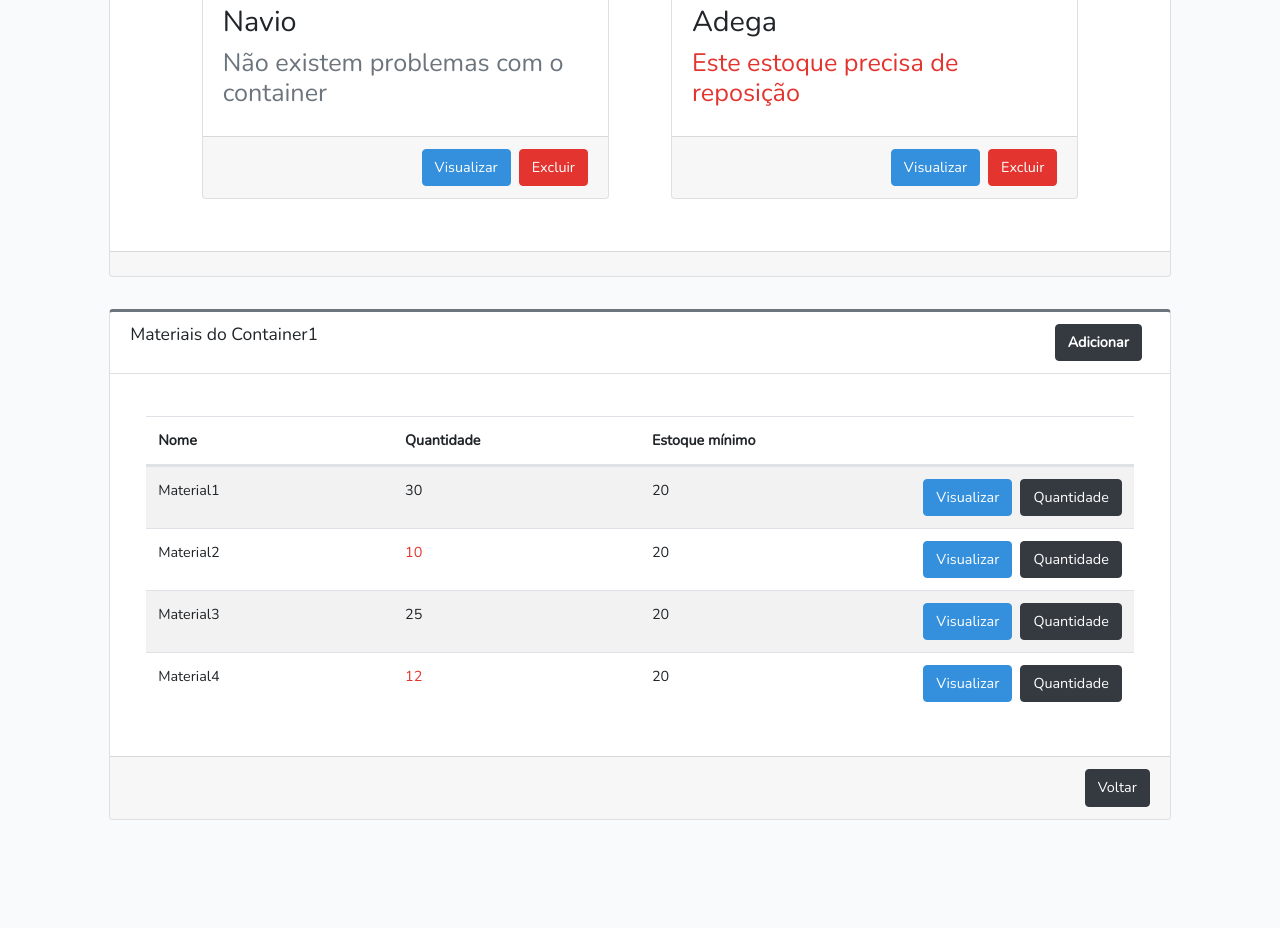
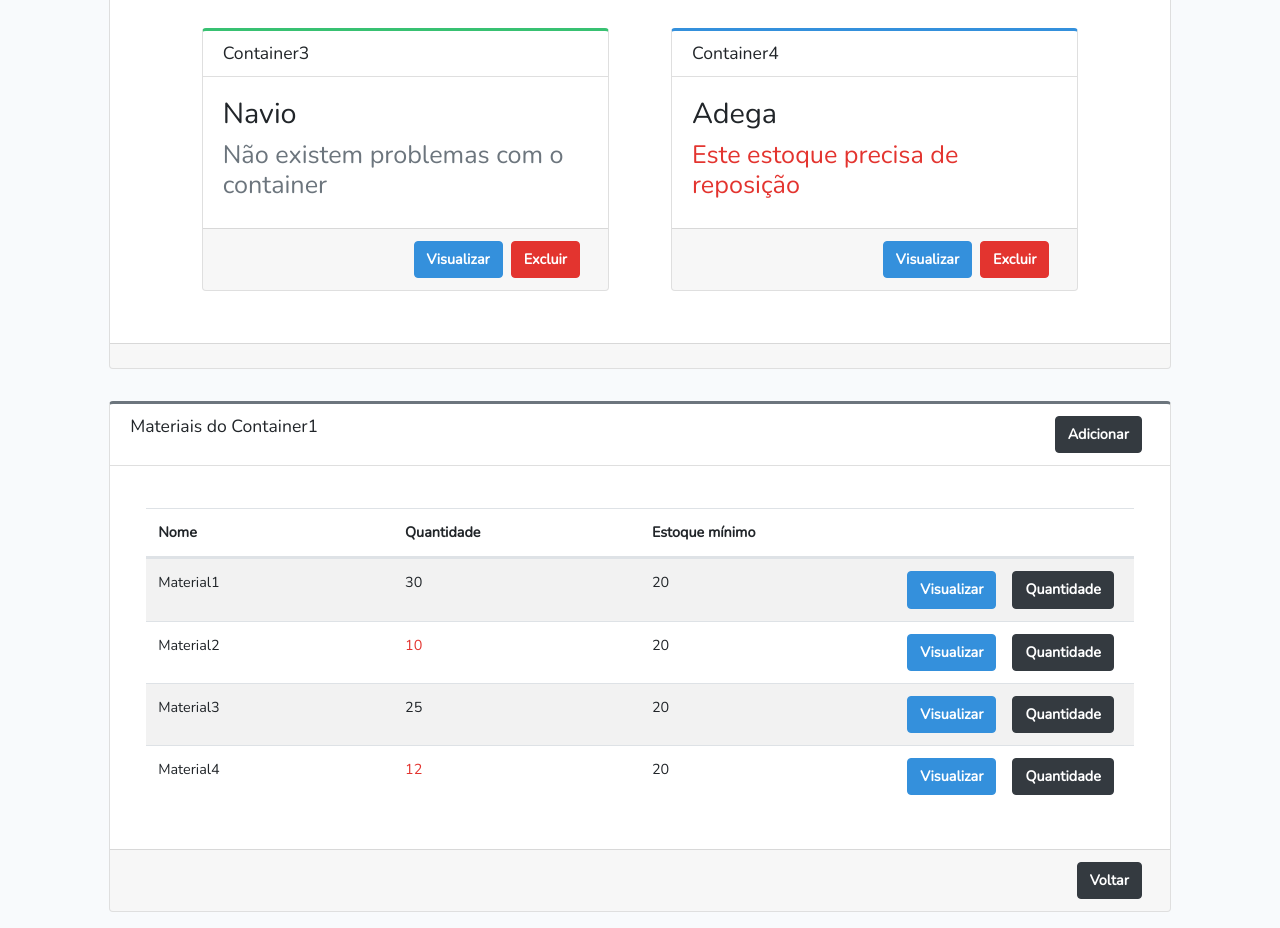
Before and after one commit to ufjf-dcc207/ufjf-dcc207-2025-3-a-sem2-container2, a React (Vite) app: page / in a window 1280 px wide. Shown: the part 400-1328 px from the top of the page. Before the commit the page ends 1236 px from the top, so only its background shows below. Built offline with nearby package versions, Linux system fonts and the light colour scheme.

Commit message:
Refatorando e melhorando componentização

```diff
--- a/src/AddButton.tsx
+++ /dev/null
@@ -1,17 +0,0 @@
-type AddButtonProps = {
-  url?: string
-}
-
-export function AddButton({url} : AddButtonProps) {
-    return (
-        <div className="float-right mr-2">
-            <div className="input-group input-group-sm">
-                <a href={url}>
-                    <button type="button" className="btn btn-dark icone-add-table">
-                        <b>Adicionar</b>
-                    </button>
-                </a>
-            </div>
-        </div>
-    );
-}
--- /dev/null
+++ b/src/Button.tsx
@@ -0,0 +1,32 @@
+export type ButtonType = {
+    url?: string
+    form?: string
+    type: string
+    buttonName: string
+    style: string
+}
+
+type ButtonProps = {
+  button: ButtonType
+}
+
+export function Button({ button } : ButtonProps) {
+    return (
+        <div className="float-right mr-2">
+            <div className="input-group input-group-sm">
+                { button.type === "link" &&
+                    <a href={button.url}>
+                        <button type="button" className={button.style}>
+                            <b>{button.buttonName}</b>
+                        </button>
+                    </a>
+                }
+                { button.type === "form" &&
+                    <button type="submit" form={button.form} className={button.style}>
+                        <b>{button.buttonName}</b>
+                    </button>
+                }
+            </div>
+        </div>
+    );
+}
--- /dev/null
+++ b/src/CardBody.tsx
@@ -0,0 +1,12 @@
+type CardBodyProps = {
+    style?: string
+    children?: React.ReactNode
+}
+
+export function CardBody({children, style} : CardBodyProps) {
+    return (
+        <div className={`card-body ${style}`}>
+            {children}
+        </div>
+    );
+}
--- a/src/CardFooter.tsx
+++ b/src/CardFooter.tsx
@@ -1,13 +1,11 @@
 type CardFooterProps = {
-    hasConfirmButton: boolean
-    hasReturnButton: boolean
+    children?: React.ReactNode
 }
 
-export function CardFooter({hasConfirmButton, hasReturnButton} : CardFooterProps) {
+export function CardFooter({children} : CardFooterProps) {
     return (
         <div className="card-footer">
-            {hasConfirmButton && <button className="btn btn-primary float-right">Confirmar</button>}
-            {hasReturnButton && <button className="btn btn-dark float-right">Voltar</button>}
+            {children}
         </div>
     );
 }
--- a/src/CardHeader.tsx
+++ b/src/CardHeader.tsx
@@ -1,16 +1,13 @@
-import { AddButton } from "./AddButton";
-
 type CardHeaderProps = {
-    hasAddButton: boolean
-    url: string
     title: string
+    children?: React.ReactNode
 }
 
-export function CardHeader({title, url, hasAddButton} : CardHeaderProps) {
+export function CardHeader({title, children} : CardHeaderProps) {
     return (
         <div className="card-header">
             <h3 className="card-title title-form">{title}</h3>
-            {hasAddButton && <AddButton url={url}></AddButton>}
+            {children}
         </div>
     );
 }
--- a/src/Container.tsx
+++ b/src/Container.tsx
@@ -1,4 +1,8 @@
+import { Button } from "./Button.tsx"
 import { Card } from "./Card.tsx"
+import { CardBody } from "./CardBody.tsx"
+import { CardFooter } from "./CardFooter.tsx"
+import { CardHeader } from "./CardHeader.tsx"
 
 export type ContainerType = {
   title: string,
@@ -14,7 +18,9 @@ type ContainerProps = {
 export function Container({ container }: ContainerProps) {
   return (
     <Card containerCard={true} containerType={container.type}>
-      <div className="card-body">
+      <CardHeader title={container.title}></CardHeader>
+
+      <CardBody>
         <h2>
           {container.info}
         </h2>
@@ -22,16 +28,12 @@ export function Container({ container }: ContainerProps) {
           {container.alert && container.type == 'transport' ? "A entrega está atrasada" :
             container.alert && container.type == 'stock' ? "Este estoque precisa de reposição" : "Não existem problemas com o container"}
         </h3>
-      </div>
+      </CardBody>
 
-      <div className="card-footer">
-        <button className="ml-2 btn btn-danger float-right">
-          Excluir
-        </button>
-        <button className=" btn btn-primary float-right">
-          Visualizar
-        </button>
-      </div>
+      <CardFooter>
+        <Button button={{form: "form", type: "form", buttonName: "Excluir", style: "btn btn-danger float-right"}} ></Button>
+        <Button button={{url: "/", type: "link", buttonName: "Visualizar", style: "btn btn-primary float-right"}} ></Button>
+      </CardFooter>
     </Card>
   );
 }
--- a/src/ContainerBoard.tsx
+++ b/src/ContainerBoard.tsx
@@ -3,6 +3,8 @@ import { Card } from "./Card.tsx"
 import type { ContainerType } from "./Container.tsx"
 import { Container } from "./Container.tsx"
 import { CardFooter } from "./CardFooter.tsx"
+import { Button } from "./Button.tsx"
+import { CardBody } from "./CardBody.tsx"
 
 export type ContainerBoardType = {
   title: string,
@@ -17,13 +19,15 @@ export function ContainerBoard({ containerBoard }: ContainerBoardProps) {
   return (
     <div className='row'>
       <Card containerCard={false}>
-        <CardHeader hasAddButton={true} url="/" title={containerBoard.title}></CardHeader>
-        <div className="card-body row d-flex justify-content-center">
-            {containerBoard.containers.map((container) => {
-                return <Container key={container.title} container={container}/>
-            })}
-        </div>
-        <CardFooter hasConfirmButton={false} hasReturnButton={false} ></CardFooter>
+        <CardHeader title={containerBoard.title}>
+          <Button button={{url: "/", type: "link", buttonName: "Adicionar", style: "btn btn-dark icone-add-table"}} ></Button>
+        </CardHeader>
+        <CardBody style="row d-flex justify-content-center">
+          {containerBoard.containers.map((container) => {
+              return <Container key={container.title} container={container}/>
+          })}
+        </CardBody>
+        <CardFooter></CardFooter>
       </Card>
     </div>
   );
--- a/src/ContainerMaterialsBoard.tsx
+++ b/src/ContainerMaterialsBoard.tsx
@@ -3,6 +3,9 @@ import { Card } from "./Card.tsx"
 import type { MaterialType } from "./Material.tsx"
 import { Material } from "./Material.tsx"
 import { CardFooter } from "./CardFooter.tsx"
+import { Button } from "./Button.tsx"
+import { Table } from "./Table.tsx"
+import { CardBody } from "./CardBody.tsx"
 
 export type ContainerMaterialBoardType = {
   title: string,
@@ -17,27 +20,19 @@ export function ContainerMaterialBoard({ containerMaterialBoard }: ContainerMate
   return (
     <div className='row'>
       <Card containerCard={false}>
-        <CardHeader hasAddButton={true} url="/" title={containerMaterialBoard.title}></CardHeader>
-        <div className="card-body row d-flex justify-content-center m-3">
-            <div className="table-responsive">
-                <table  id="example" className="w-100 table table-hover dataTable table-striped">
-                    <thead className="">
-                        <tr>
-                            <th>Nome</th>
-                            <th>Quantidade</th>
-                            <th>Estoque mínimo</th>
-                            <th></th>
-                        </tr>
-                    </thead>
-                    <tbody>
-                        {containerMaterialBoard.materials.map((material) => {
-                            return <Material key={material.title} material={material}/>
-                        })}
-                    </tbody>
-                </table>
-            </div>
-        </div>
-        <CardFooter hasConfirmButton={false} hasReturnButton={true} ></CardFooter>
+        <CardHeader title={containerMaterialBoard.title}>
+          <Button button={{url: "/", type: "link", buttonName: "Adicionar", style: "btn btn-dark icone-add-table"}} ></Button>
+        </CardHeader>
+        <CardBody style="row d-flex justify-content-center m-3">
+          <Table table={{ headers: ["Nome", "Quantidade", "Estoque mínimo"], hasActions: true }}>
+            {containerMaterialBoard.materials.map((material) => {
+                return <Material key={material.title} material={material}/>
+            })}
+          </Table>
+        </CardBody>
+        <CardFooter>
+          <Button button={{url: "/", type: "link", buttonName: "Voltar", style: "btn btn-dark icone-add-table"}} ></Button>
+        </CardFooter>
       </Card>
     </div>
   );
--- a/src/Material.tsx
+++ b/src/Material.tsx
@@ -1,3 +1,5 @@
+import { Button } from "./Button";
+
 export type MaterialType = {
   title: string,
   amount: number,
@@ -17,12 +19,8 @@ export function Material({ material }: MaterialProps) {
         <td className="col-3 justify-content-center">{material.minimumStock}</td>
         <td>
             <div>
-                <button className="ml-2 btn btn-dark float-right">
-                Quantidade
-                </button>
-                <button className=" btn btn-primary float-right">
-                Visualizar
-                </button>
+              <Button button={{url: "/", type: "link", buttonName: "Quantidade", style: "ml-2 btn btn-dark float-right"}}></Button>
+              <Button button={{url: "/", type: "link", buttonName: "Visualizar", style: "btn btn-primary float-right"}}></Button>
             </div>
         </td>
     </tr>
--- /dev/null
+++ b/src/Table.tsx
@@ -0,0 +1,29 @@
+type TableType = {
+    headers: Array<string>
+    hasActions: boolean
+}
+
+type TableProps = {
+    table: TableType
+    children?: React.ReactNode
+}
+
+export function Table({table, children}: TableProps) {
+    return (
+        <div className="table-responsive">
+            <table  id="example" className="w-100 table table-hover dataTable table-striped">
+                <thead className="">
+                    <tr>
+                        {table.headers.map((header) => {
+                            return <th>{header}</th>
+                        })}
+                        {table.hasActions && <th></th>}
+                    </tr>
+                </thead>
+                <tbody>
+                    {children}
+                </tbody>
+            </table>
+        </div>
+    );
+}
```
